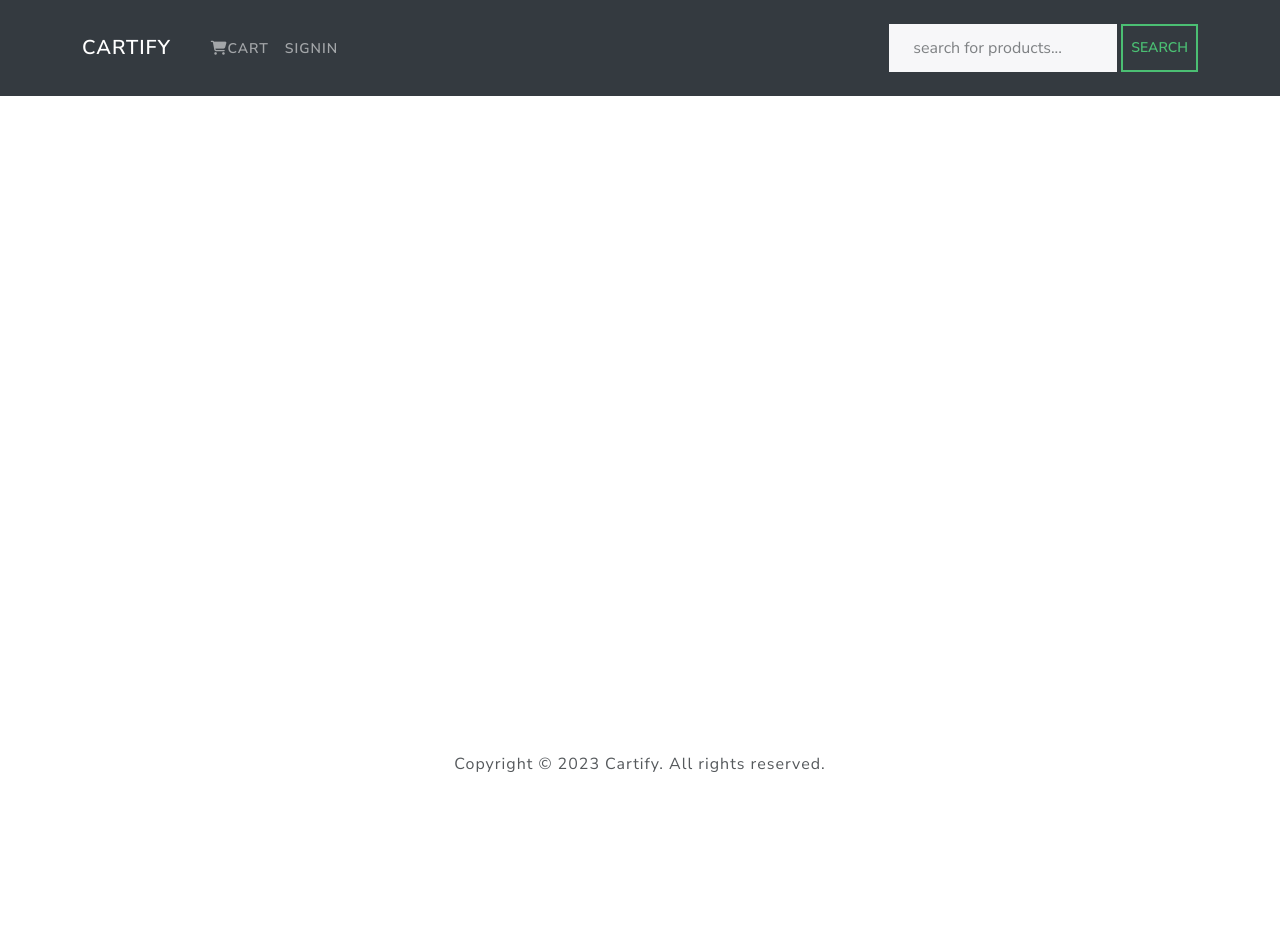
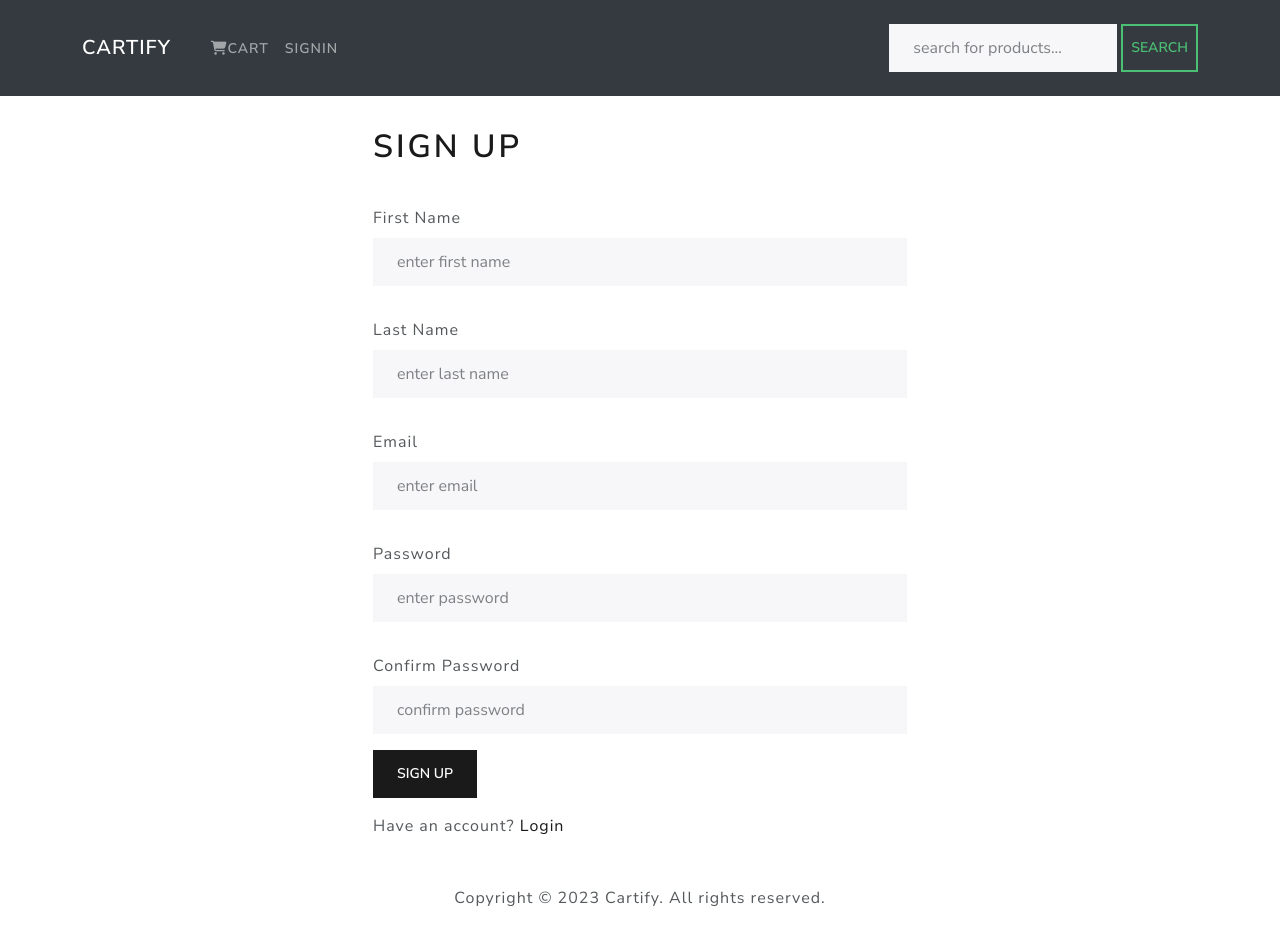
Before and after one commit to ifecog/Cartify, a React (Create React App) app in the folder cartify-app/: page /register in a window 1280 px wide. Before the commit the page ends 800 px from the top, so only its background shows below. Built offline with nearby package versions, Linux system fonts and the light colour scheme.

Commit message:
User Register Screen

```diff
--- a/cartify-app/src/App.js
+++ b/cartify-app/src/App.js
@@ -8,6 +8,7 @@
 import ProductScreen from './screens/ProductScreen'
 import CartScreen from './screens/CartScreen'
 import LoginScreen from './screens/LoginScreen'
+import RegisterScreen from './screens/RegisterScreen'
 
 function App() {
   return (
@@ -23,6 +24,7 @@
             <Route path='/cart/:id?' element={<CartScreen />} />
             {/* users */}
             <Route path='/login' element={<LoginScreen />} />
+            <Route path='/register' element={<RegisterScreen />} />
           </Routes>
         </Container>
       </main>
--- /dev/null
+++ b/cartify-app/src/screens/RegisterScreen.js
@@ -0,0 +1,128 @@
+import React, { useState, useEffect } from 'react'
+import { Link, useNavigate, useLocation } from 'react-router-dom'
+import { Form, Button, Row, Col } from 'react-bootstrap'
+import { useDispatch, useSelector } from 'react-redux'
+import Message from '../components/Message'
+import FormContainer from '../components/FormContainer'
+import Loader from '../components/Loader'
+import { register } from '../actions/userActions'
+
+function RegisterScreen() {
+    const [firstName, setFirstName] = useState('')
+    const [lastName, setLastName] = useState('')
+    const [email, setEmail] = useState('')
+    const [password, setPassword] = useState('')
+    const [confirmPassword, setConfirmPassword] = useState('')
+    const [message, setMessage] = useState('')
+
+    const location = useLocation()
+    const navigate = useNavigate()
+    const dispatch = useDispatch()
+
+    const redirect = location.search ? location.search.split('=')[1] : '/'
+
+    const userRegister = useSelector(state => state.userRegister)
+    const { error, loading, userInfo } = userRegister
+
+    useEffect(() => {
+        if(userInfo){
+            navigate(redirect)
+        }
+    }, [navigate, userInfo, redirect])
+
+    const submitHandler = (e) => {
+        e.preventDefault()
+
+        if(password !== confirmPassword) {
+            setMessage('Passwords do not match')
+        }else{
+            dispatch(register(firstName, lastName, email, password))
+        }
+    }
+
+  return (
+    <FormContainer>
+      <h1>Sign Up</h1>
+      {message && <Message variant='danger'>{message}</Message>}
+      {error && <Message variant='danger'>{error}</Message>}
+      {loading && <Loader />}
+      <Form onSubmit={submitHandler}>
+
+        <Form.Group controlId='firstName' className='py-3'>
+            <Form.Label>First Name</Form.Label>
+            <Form.Control
+                required
+                type='name'
+                placeholder='enter first name'
+                value={firstName}
+                onChange={(e) => setFirstName(e.target.value)}
+            >
+            </Form.Control>
+        </Form.Group>
+
+        <Form.Group controlId='lastName' className='py-3'>
+            <Form.Label>Last Name</Form.Label>
+            <Form.Control
+                required
+                type='name'
+                placeholder='enter last name'
+                value={lastName}
+                onChange={(e) => setLastName(e.target.value)}
+            >
+            </Form.Control>
+        </Form.Group>
+
+        <Form.Group controlId='email' className='py-3'>
+            <Form.Label>Email</Form.Label>
+            <Form.Control
+                required
+                type='email'
+                placeholder='enter email'
+                value={email}
+                onChange={(e) => setEmail(e.target.value)}
+            >
+            </Form.Control>
+        </Form.Group>
+
+        <Form.Group controlId='password' className='py-3'>
+            <Form.Label>Password</Form.Label>
+            <Form.Control
+                required
+                type='password'
+                placeholder='enter password'
+                value={password}
+                onChange={(e) => setPassword(e.target.value)}
+            >
+            </Form.Control>
+        </Form.Group>
+
+        <Form.Group controlId='passwordConfirm' className='py-3'>
+            <Form.Label> Confirm Password</Form.Label>
+            <Form.Control
+                required
+                type='password'
+                placeholder='confirm password'
+                value={confirmPassword}
+                onChange={(e) => setConfirmPassword(e.target.value)}
+            >
+            </Form.Control>
+        </Form.Group>
+
+        <Button type='submit' variant='primary'>
+            Sign Up
+        </Button>
+
+        <Row className='py-3'>
+            <Col>
+                Have an account? <Link
+                to={redirect ? `/login?redirect=${redirect}` : '/login'} style={{ textDecoration: 'none' }}>
+                    Login
+                </Link>
+            </Col>
+        </Row>
+      </Form>
+    </FormContainer>
+  )
+}
+
+export default RegisterScreen
```
Also changed, not shown: 1 other file (tests, documents, lock files or other folders).
